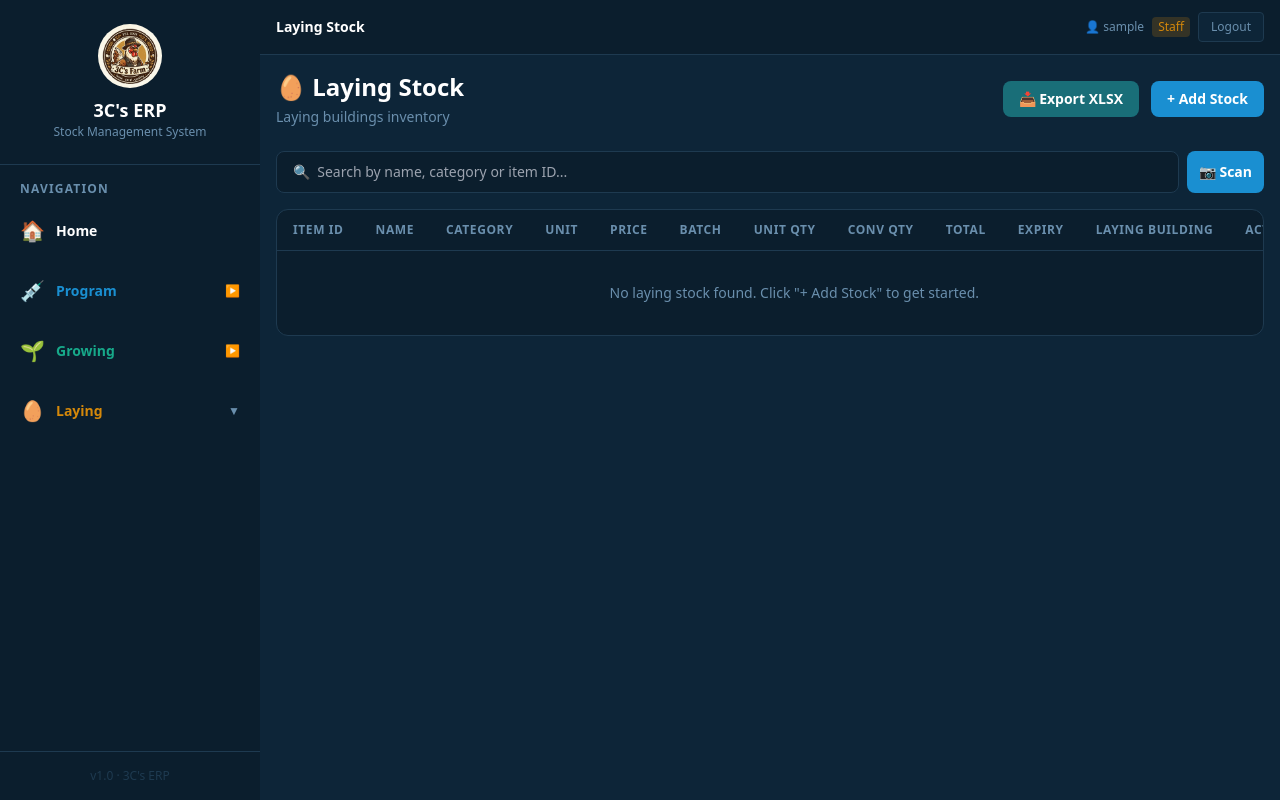
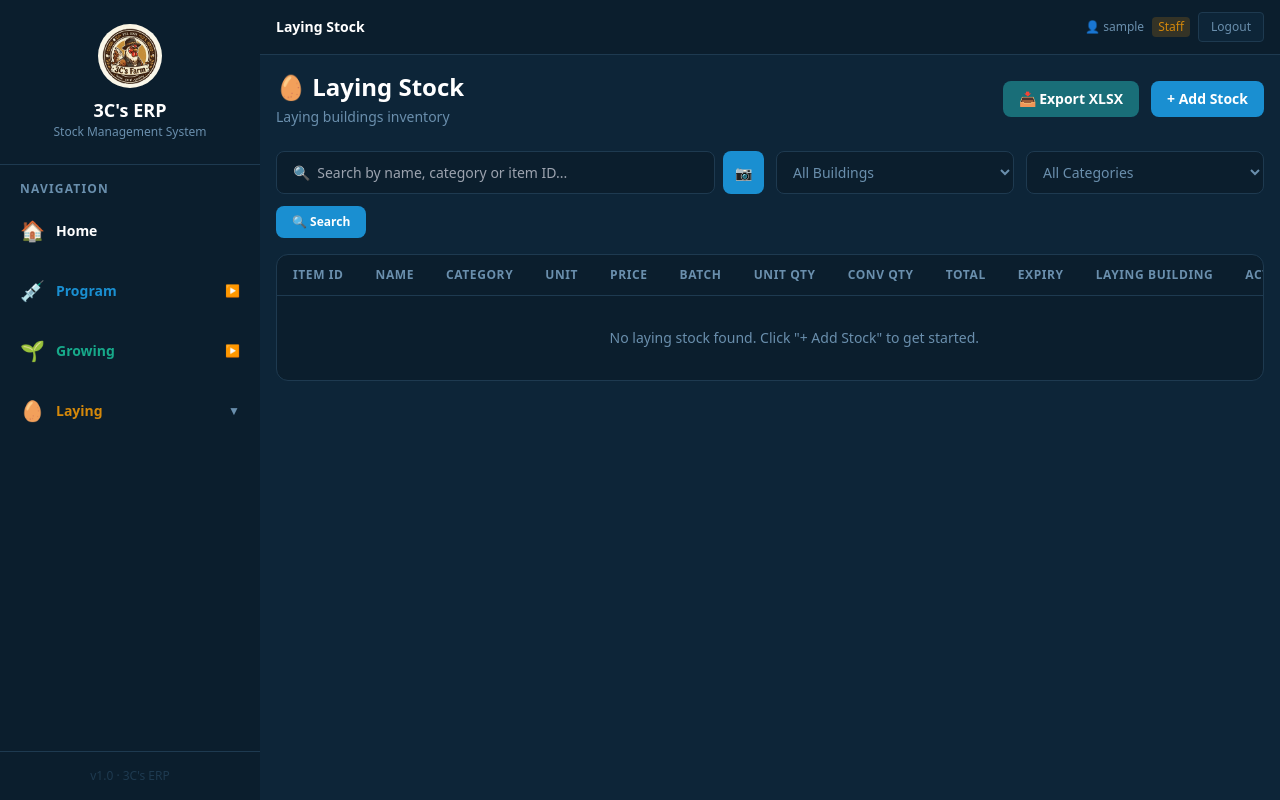
Before and after one commit to Yakssha11/3cs-erp, a Django app: page /stock/laying/ in a window 1280 px wide. Run offline with Django 5.2, Linux system fonts and the light colour scheme; the visitor is signed in with stand-in values (Sample User, id 1); data that the repository does not hold is empty; some libraries are stand-ins or nearby versions.

Commit message:
Add server-side filters to Growing and Laying Stock pages

```diff
--- a/stock/views.py
+++ b/stock/views.py
@@ -22,9 +22,26 @@ def stock_list(request):
     materials = Material.objects.all()
 
     growing_building_names = Building.objects.filter(type='Growing').values_list('name', flat=True)
-    stocks_raw = Stock.objects.filter(
+    search          = request.GET.get('search', '')
+    building_filter = request.GET.get('building', '')
+    category_filter = request.GET.get('category', '')
+
+    stock_query = Stock.objects.filter(
         growing_house__in=growing_building_names
-    ).order_by('item_id', F('expiry_date').asc(nulls_last=True), 'date')
+    )
+    if search:
+        from django.db.models import Q
+        stock_query = stock_query.filter(
+            Q(name__icontains=search) |
+            Q(item_id__icontains=search) |
+            Q(category__icontains=search)
+        )
+    if building_filter:
+        stock_query = stock_query.filter(growing_house=building_filter)
+    if category_filter:
+        stock_query = stock_query.filter(category=category_filter)
+
+    stocks_raw = stock_query.order_by('item_id', F('expiry_date').asc(nulls_last=True), 'date')
     grouped    = {}
     today      = date.today()
     soon       = today + timedelta(days=30)
@@ -77,6 +94,9 @@ def stock_list(request):
         'today':          today,
         'soon':           soon,
         'is_owner':       is_owner,
+        'search':          search,
+        'building_filter': building_filter,
+        'category_filter': category_filter,
     })
 
 @login_required
@@ -224,9 +244,26 @@ def laying_stock(request):
 
     laying_building_names = buildings.values_list('name', flat=True)
 
-    stocks_raw = Stock.objects.filter(
+    search          = request.GET.get('search', '')
+    building_filter = request.GET.get('building', '')
+    category_filter = request.GET.get('category', '')
+
+    stock_query = Stock.objects.filter(
         growing_house__in=laying_building_names
-    ).order_by('item_id', F('expiry_date').asc(nulls_last=True), 'date')
+    )
+    if search:
+        from django.db.models import Q
+        stock_query = stock_query.filter(
+            Q(name__icontains=search) |
+            Q(item_id__icontains=search) |
+            Q(category__icontains=search)
+        )
+    if building_filter:
+        stock_query = stock_query.filter(growing_house=building_filter)
+    if category_filter:
+        stock_query = stock_query.filter(category=category_filter)
+
+    stocks_raw = stock_query.order_by('item_id', F('expiry_date').asc(nulls_last=True), 'date')
 
     grouped = {}
     today   = date.today()
@@ -280,6 +317,9 @@ def laying_stock(request):
         'today':          today,
         'soon':           soon,
         'is_owner':       is_owner,
+        'search':          search,
+        'building_filter': building_filter,
+        'category_filter': category_filter,
     })
 
 @login_required
--- a/templates/stock/laying_list.html
+++ b/templates/stock/laying_list.html
@@ -39,8 +39,6 @@
     <form method="POST" action="{% url 'stock_save' %}?next=laying">
         {% csrf_token %}
         <div class="grid grid-cols-2 gap-4 mb-4">
-
-            <!-- material -->
             <div class="col-span-2">
                 <label class="text-xs text-muted font-bold uppercase tracking-wider block mb-1">Material</label>
                 <div class="flex gap-2">
@@ -64,47 +62,37 @@
                     </button>
                 </div>
             </div>
-
-            <!-- auto-filled fields (readonly) -->
             <div>
                 <label class="text-xs text-muted font-bold uppercase tracking-wider block mb-1">Item ID</label>
                 <input type="text" id="display_item_id" readonly
                        class="w-full bg-content/50 border border-border rounded-lg px-3 py-2 text-muted text-sm cursor-not-allowed">
             </div>
-
             <div>
                 <label class="text-xs text-muted font-bold uppercase tracking-wider block mb-1">Name</label>
                 <input type="text" id="display_name" readonly
                        class="w-full bg-content/50 border border-border rounded-lg px-3 py-2 text-muted text-sm cursor-not-allowed">
             </div>
-
             <div>
                 <label class="text-xs text-muted font-bold uppercase tracking-wider block mb-1">Category</label>
                 <input type="text" id="display_category" readonly
                        class="w-full bg-content/50 border border-border rounded-lg px-3 py-2 text-muted text-sm cursor-not-allowed">
             </div>
-
             <div>
                 <label class="text-xs text-muted font-bold uppercase tracking-wider block mb-1">Unit</label>
                 <input type="text" id="display_unit" readonly
                        class="w-full bg-content/50 border border-border rounded-lg px-3 py-2 text-muted text-sm cursor-not-allowed">
             </div>
-
             <div>
                 <label class="text-xs text-muted font-bold uppercase tracking-wider block mb-1">Price (₱)</label>
                 <input type="text" id="display_price" readonly
                        class="w-full bg-content/50 border border-border rounded-lg px-3 py-2 text-muted text-sm cursor-not-allowed">
             </div>
-
-            <!-- manual fields -->
             <div>
                 <label class="text-xs text-muted font-bold uppercase tracking-wider block mb-1">Quantity</label>
                 <input type="number" name="quantity" required placeholder="0"
                        class="w-full bg-content border border-border rounded-lg px-3 py-2 text-white text-sm focus:outline-none focus:border-blue">
             </div>
-
             <input type="hidden" name="unit_quantity" value="">
-
             <div>
                 <label class="text-xs text-muted font-bold uppercase tracking-wider block mb-1">Laying Building</label>
                 <select name="growing_house"
@@ -115,19 +103,16 @@
                     {% endfor %}
                 </select>
             </div>
-
             <div>
                 <label class="text-xs text-muted font-bold uppercase tracking-wider block mb-1">Batch</label>
                 <input type="text" name="batch" placeholder="e.g. Batch 001"
                        class="w-full bg-content border border-border rounded-lg px-3 py-2 text-white text-sm focus:outline-none focus:border-blue">
             </div>
-
             <div>
                 <label class="text-xs text-muted font-bold uppercase tracking-wider block mb-1">Expiry Date</label>
                 <input type="date" name="expiry_date"
                        class="w-full bg-content border border-border rounded-lg px-3 py-2 text-white text-sm focus:outline-none focus:border-blue">
             </div>
-
         </div>
         <div class="flex gap-3">
             <button type="submit"
@@ -142,16 +127,56 @@
     </form>
 </div>
 
-<!-- search -->
-<div class="mb-4 flex gap-2">
-    <input type="text" id="searchInput" onkeyup="filterTable()"
+<!-- filters -->
+<form method="GET" action="" id="filterForm">
+    <div class="grid grid-cols-1 sm:grid-cols-4 gap-3 mb-3">
+        <div class="sm:col-span-2 flex gap-2">
+            <input type="text" name="search" value="{{ search }}"
                    placeholder="🔍  Search by name, category or item ID..."
                    class="flex-1 bg-sidebar border border-border rounded-lg px-4 py-2.5 text-white text-sm focus:outline-none focus:border-blue">
-    <button onclick="openScanner('search')"
-            class="bg-[#1A8FD1] hover:bg-[#157AB0] text-white text-sm font-bold px-3 py-2 rounded-lg transition-all whitespace-nowrap">
-        📷 Scan
+            <button type="button" onclick="openScanner('search')"
+                    class="bg-[#1A8FD1] hover:bg-[#157AB0] text-white font-bold px-3 py-2 rounded-lg transition-all flex-shrink-0 text-sm">
+                📷
             </button>
         </div>
+        <div>
+            <select name="building" onchange="document.getElementById('filterForm').submit()"
+                    class="w-full bg-sidebar border border-border rounded-lg px-3 py-2.5 text-sm focus:outline-none focus:border-blue
+                           {% if building_filter %}text-white{% else %}text-muted{% endif %}">
+                <option value="">All Buildings</option>
+                {% for building in buildings %}
+                <option value="{{ building.name }}" {% if building_filter == building.name %}selected{% endif %}>
+                    {{ building.name }}
+                </option>
+                {% endfor %}
+            </select>
+        </div>
+        <div>
+            <select name="category" onchange="document.getElementById('filterForm').submit()"
+                    class="w-full bg-sidebar border border-border rounded-lg px-3 py-2.5 text-sm focus:outline-none focus:border-blue
+                           {% if category_filter %}text-white{% else %}text-muted{% endif %}">
+                <option value="">All Categories</option>
+                {% for material in materials %}
+                <option value="{{ material.category }}" {% if category_filter == material.category %}selected{% endif %}>
+                    {{ material.category }}
+                </option>
+                {% endfor %}
+            </select>
+        </div>
+    </div>
+    <div class="flex gap-2 mb-4">
+        <button type="submit"
+                class="bg-[#1A8FD1] hover:bg-[#157AB0] text-white text-xs font-bold px-4 py-2 rounded-lg transition-all">
+            🔍 Search
+        </button>
+        {% if search or building_filter or category_filter %}
+        <a href="?"
+           class="bg-content hover:bg-border text-muted text-xs font-bold px-4 py-2 rounded-lg transition-all border border-border">
+            ✕ Clear
+        </a>
+        {% endif %}
+    </div>
+</form>
 
 <!-- stock table -->
 <div class="bg-sidebar border border-border rounded-xl">
@@ -179,7 +204,6 @@
                 <tr class="border-b border-border hover:bg-content transition-all
                     {% if batch.expiry_date and batch.expiry_date < today %}bg-red-900/10
                     {% elif batch.expiry_date and batch.expiry_date <= soon %}bg-yellow-900/10{% endif %}">
-
                     <td class="px-4 py-3 font-mono text-blue text-xs">
                         {% if forloop.first %}{{ group.item_id }}{% endif %}
                     </td>
@@ -359,14 +383,6 @@
         document.getElementById('display_price').value    = '₱' + (option.getAttribute('data-price') || '')
     }
 
-    function filterTable() {
-        const input = document.getElementById('searchInput').value.toLowerCase()
-        const rows  = document.querySelectorAll('#stockTable tbody tr')
-        rows.forEach(row => {
-            row.style.display = row.textContent.toLowerCase().includes(input) ? '' : 'none'
-        })
-    }
-
     function openScanner(mode) {
         scannerMode = mode
         document.getElementById('scannerModal').classList.remove('hidden')
@@ -423,29 +439,13 @@
             }
         } else {
             closeScanner()
-            const searchInput = document.getElementById('searchInput')
+            const searchInput = document.querySelector('input[name="search"]')
+            if (searchInput) {
                 searchInput.value = code
-            filterTable()
+                document.getElementById('filterForm').submit()
             }
         }
-
-    document.addEventListener('DOMContentLoaded', function() {
-        const params = new URLSearchParams(window.location.search)
-        const scanId = params.get('scan')
-        if (scanId) {
-            document.getElementById('addForm').classList.remove('hidden')
-            const select = document.getElementById('materialSelect')
-            for (let i = 0; i < select.options.length; i++) {
-                if (select.options[i].value === scanId) {
-                    select.selectedIndex = i
-                    fillMaterial()
-                    break
     }
-            }
-            // scroll to form
-            document.getElementById('addForm').scrollIntoView({ behavior: 'smooth' })
-        }
-    })
 
     function openStockEdit(pk, batch, qty, expiry, house) {
         document.getElementById('stockEditForm').action = `/stock/edit/${pk}/`
@@ -466,6 +466,30 @@
         document.getElementById('stockEditModal').classList.add('hidden')
     }
 
+    document.addEventListener('DOMContentLoaded', function() {
+        const params = new URLSearchParams(window.location.search)
+        const scanId = params.get('scan')
+        if (scanId) {
+            document.getElementById('addForm').classList.remove('hidden')
+            const select = document.getElementById('materialSelect')
+            for (let i = 0; i < select.options.length; i++) {
+                if (select.options[i].value === scanId) {
+                    select.selectedIndex = i
+                    fillMaterial()
+                    break
+                }
+            }
+            document.getElementById('addForm').scrollIntoView({ behavior: 'smooth' })
+        }
+
+        // submit search on Enter
+        const searchInput = document.querySelector('input[name="search"]')
+        if (searchInput) {
+            searchInput.addEventListener('keydown', function(e) {
+                if (e.key === 'Enter') document.getElementById('filterForm').submit()
+            })
+        }
+    })
 </script>
 
 {% endblock %}
```
Also changed, not shown: templates/stock/list.html (+75 -49 lines). Lines whose indentation alone changed are shown as unchanged.
